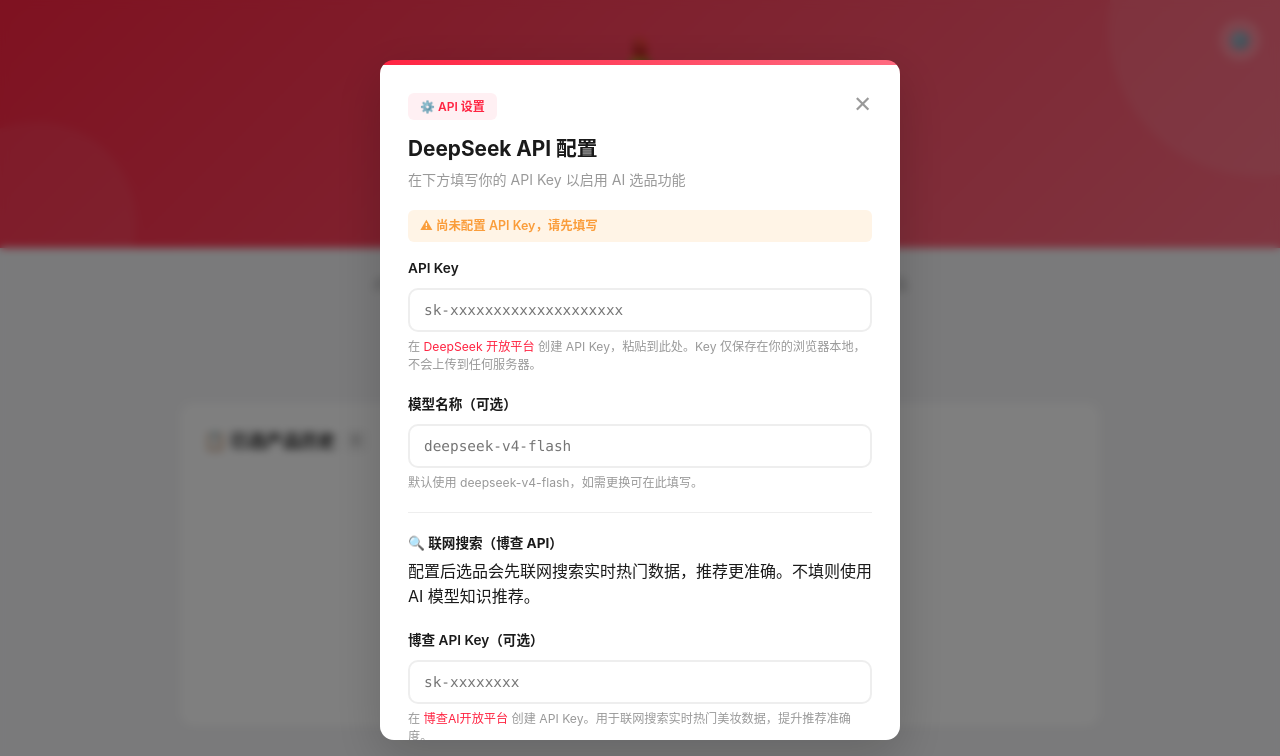
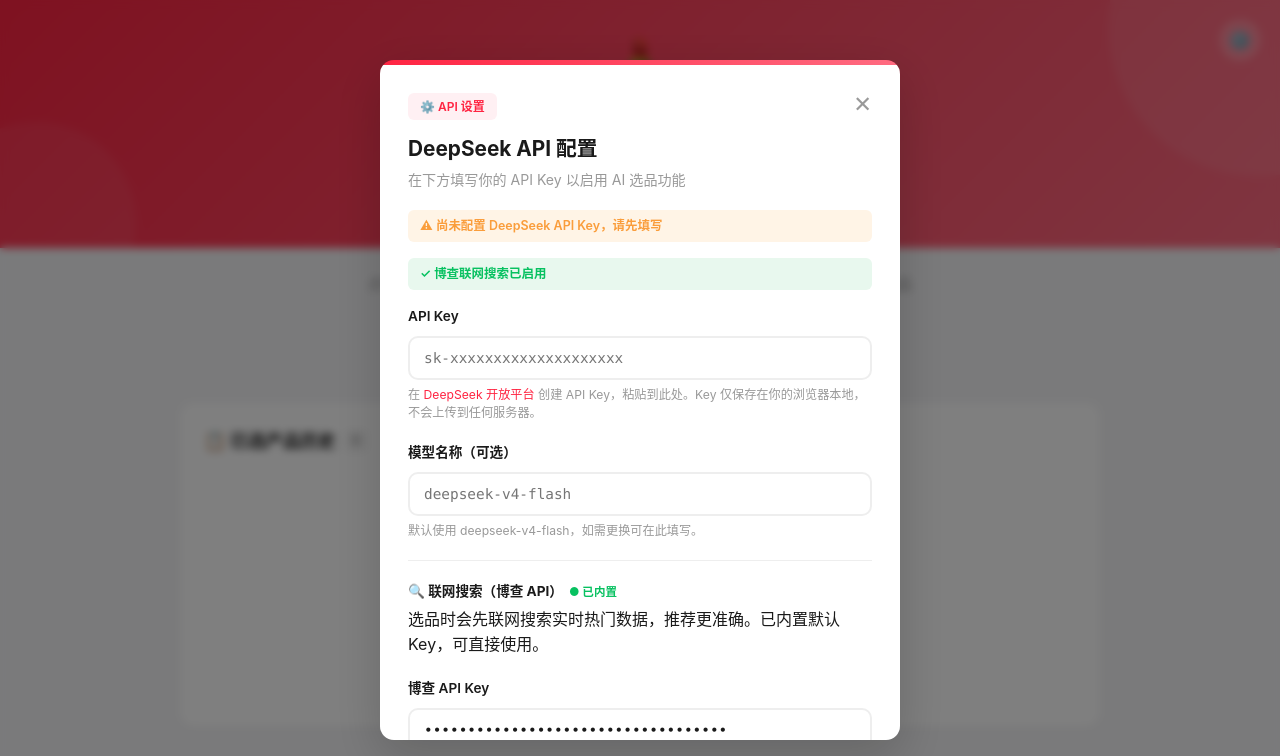
Before and after one commit to yunmm123/xhs-beauty-selector, a plain HTML site: page docs/index.html in a window 1280 px wide. Both pictures are taken after a click on the button "⚙️". Drawn offline with Linux system fonts and the light colour scheme.

Commit message:
feat: 内置博查API Key，默认启用联网搜索

```diff
--- a/docs/index.html
+++ b/docs/index.html
@@ -325,7 +325,7 @@
 <!-- 主内容 -->
 <div class="container">
   <div class="action-section">
-    <p class="action-desc">点击下方按钮，AI将自动搜索最近3天的热门美妆个护产品，并为你推荐3个最佳选品</p>
+    <p class="action-desc">点击下方按钮，联网搜索实时热门美妆个护数据 + AI智能分析，为你推荐3个最佳选品</p>
     <button class="btn-search" id="btn-search" onclick="startSearch()">
       <span class="icon">🔍</span>
       <span class="text">开始选品</span>
@@ -377,14 +377,14 @@
         <div class="hint">默认使用 deepseek-v4-flash，如需更换可在此填写。</div>
       </div>
       <div style="border-top:1px solid var(--border);margin:20px 0;padding-top:20px;">
-        <div style="font-size:0.85rem;font-weight:700;color:var(--text);margin-bottom:4px;">🔍 联网搜索（博查 API）</div>
-        <div class="hint" style="margin-bottom:16px;">配置后选品会先联网搜索实时热门数据，推荐更准确。不填则使用 AI 模型知识推荐。</div>
+        <div style="font-size:0.85rem;font-weight:700;color:var(--text);margin-bottom:4px;">🔍 联网搜索（博查 API）<span style="font-size:0.72rem;color:var(--success);font-weight:600;margin-left:6px;">● 已内置</span></div>
+        <div class="hint" style="margin-bottom:16px;">选品时会先联网搜索实时热门数据，推荐更准确。已内置默认 Key，可直接使用。</div>
       </div>
       <div class="settings-form-group">
-        <label>博查 API Key（可选）</label>
+        <label>博查 API Key</label>
         <input type="password" id="input-bocha-key" placeholder="sk-xxxxxxxx" autocomplete="off">
         <div class="hint">
-          在 <a href="https://open.bochaai.com" target="_blank" rel="noopener">博查AI开放平台</a> 创建 API Key。用于联网搜索实时热门美妆数据，提升推荐准确度。
+          已内置默认 Key，可直接使用。如需使用自己的 Key，可在 <a href="https://open.bochaai.com" target="_blank" rel="noopener">博查AI开放平台</a> 创建后替换。
         </div>
       </div>
 
@@ -435,6 +435,7 @@
 const DEEPSEEK_API_URL = 'https://api.deepseek.com/v1/chat/completions';
 const BOCHA_API_URL = 'https://api.bochaai.com/v1/web-search';
 const DEFAULT_MODEL = 'deepseek-v4-flash';
+const DEFAULT_BOCHA_KEY = 'sk-e8882f739d4a48cab22116b9db7dfabc';
 const STORAGE_KEY_PRODUCTS = 'xhs_selected_products';
 const STORAGE_KEY_API = 'deepseek_api_key';
 const STORAGE_KEY_MODEL = 'deepseek_model';
@@ -450,16 +451,20 @@
 // ═══ API Key 管理（localStorage） ═══
 function getApiKey() { return localStorage.getItem(STORAGE_KEY_API) || ''; }
 function getModel() { return localStorage.getItem(STORAGE_KEY_MODEL) || ''; }
-function getBochaKey() { return localStorage.getItem(STORAGE_KEY_BOCHA) || ''; }
+function getBochaKey() { return localStorage.getItem(STORAGE_KEY_BOCHA) || DEFAULT_BOCHA_KEY; }
 function isApiConfigured() { return getApiKey().length > 0; }
 function hasBochaKey() { return getBochaKey().length > 0; }
 
 function updateApiStatusBar() {
   const bar = document.getElementById('api-status-bar');
   if (!bar) return;
-  bar.innerHTML = isApiConfigured()
-    ? '<div class="api-status configured">✓ API Key 已配置</div>'
-    : '<div class="api-status not-configured">⚠ 尚未配置 API Key，请先填写</div>';
+  const apiStatus = isApiConfigured()
+    ? '<div class="api-status configured">✓ DeepSeek API Key 已配置</div>'
+    : '<div class="api-status not-configured">⚠ 尚未配置 DeepSeek API Key，请先填写</div>';
+  const bochaStatus = hasBochaKey()
+    ? '<div class="api-status configured">✓ 博查联网搜索已启用</div>'
+    : '<div class="api-status not-configured">⚠ 博查联网搜索未启用</div>';
+  bar.innerHTML = apiStatus + bochaStatus;
 }
 
 function openSettings() {
```
